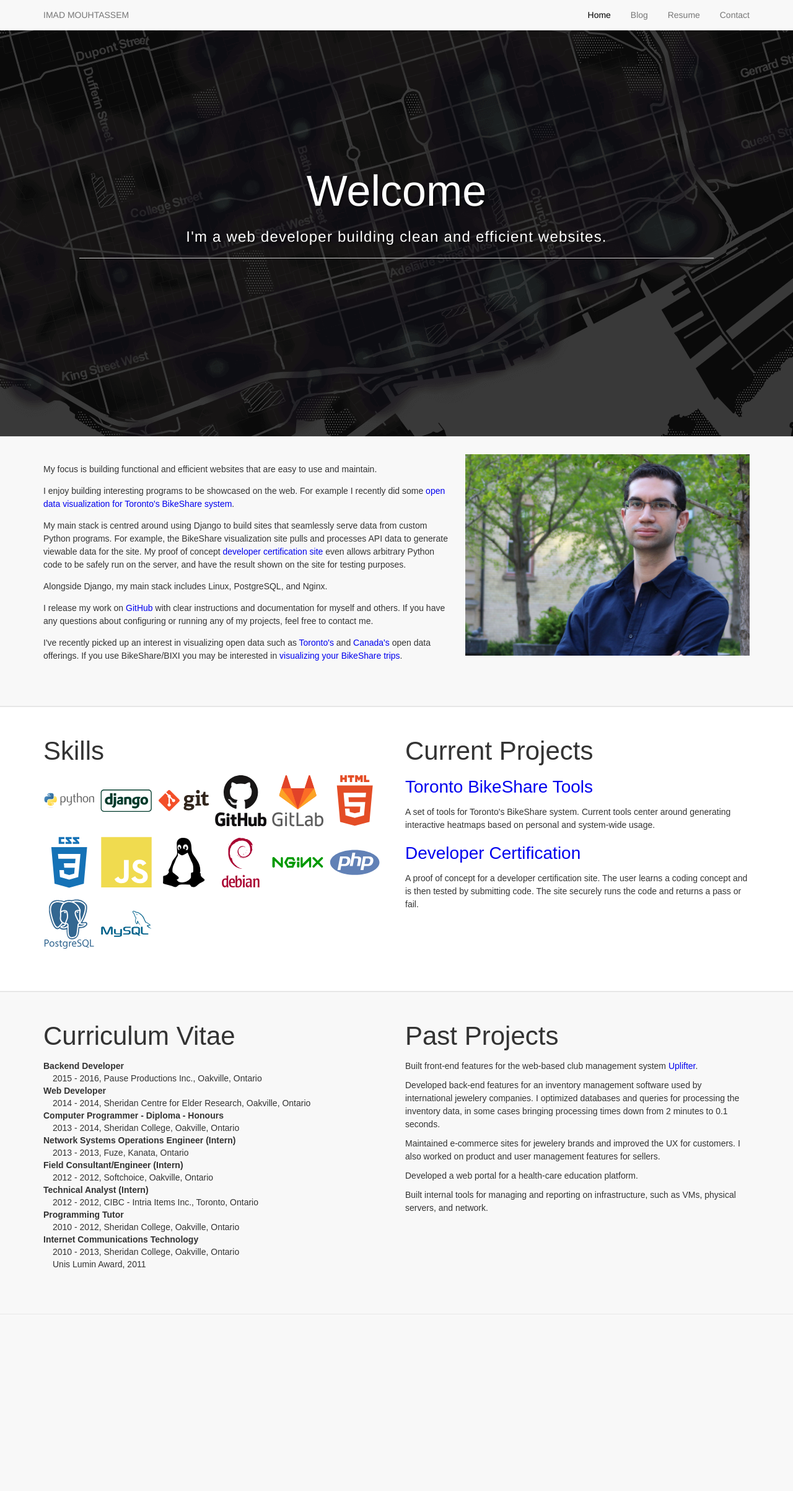
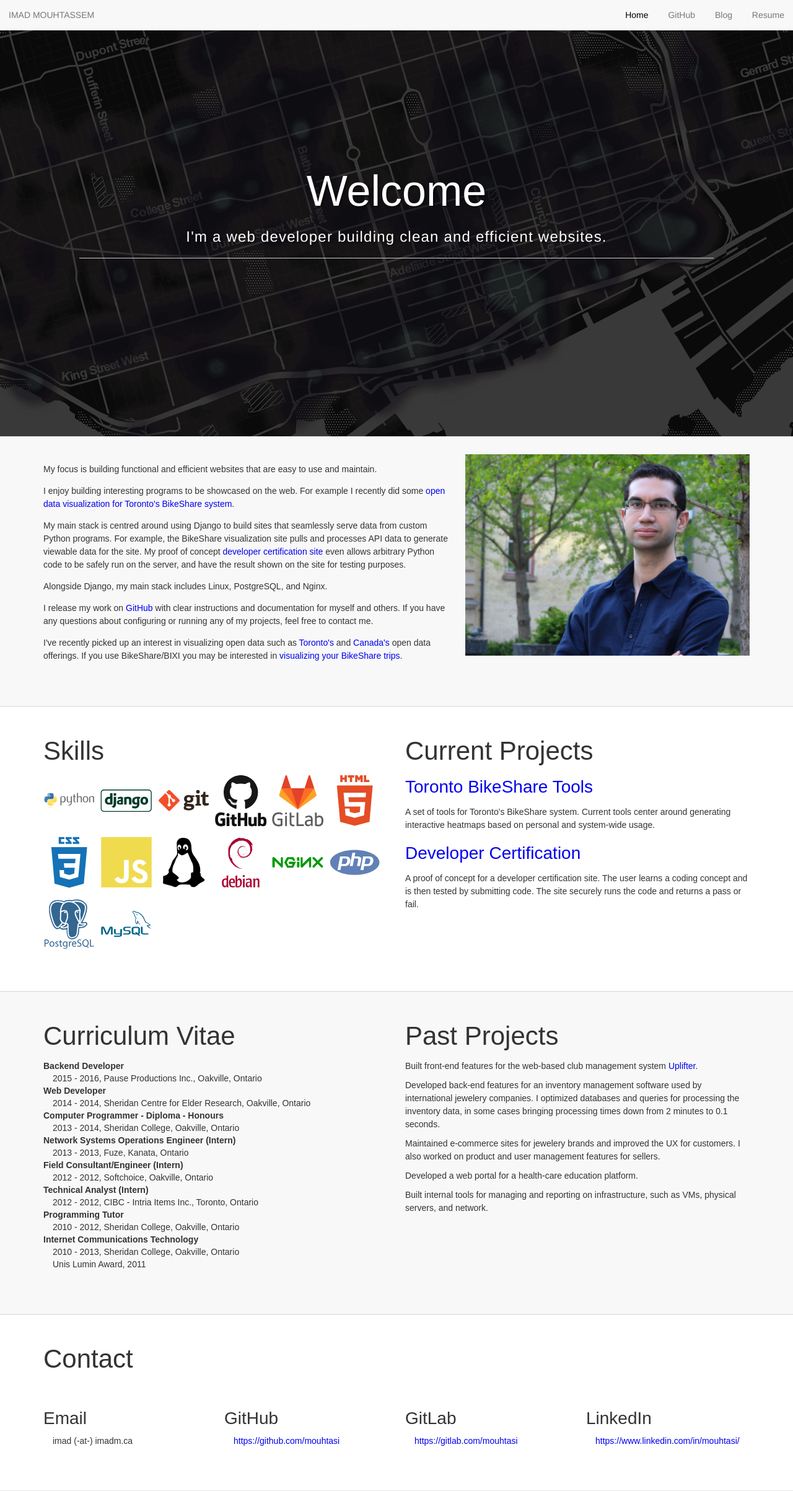
Before and after one commit to mouhtasi/imadm.ca_old, a Django app: page / in a window 1280 px wide. Shown: the whole page at 62% size. Before the commit the page ends 2121 px from the top, so only its background shows below. Run offline with Django 3.2, Linux system fonts and the light colour scheme; parts of the project's set-up code (start-up, migrations or seed data) failed here and were passed over.

Commit message:
Add contacts to bottom of page. Fix header styling in firefox.

```diff
--- a/base/static/base/css/style.css
+++ b/base/static/base/css/style.css
@@ -58,7 +58,7 @@
 }
 
 .home-menu {
-    padding: 0.5em 4em 0.5em 4em;
+    padding: 0.5em 4em 0.5em 0em;
     text-align: center;
     box-shadow: 0 1px 1px rgba(0,0,0, 0.10);
     background: #f8f8f8;
@@ -165,7 +165,8 @@
     }
 
     .home-menu ul {
-        float: right;
+        position: absolute;
+        right: 0;
     }
 
     /* We decrease the width of the .splash, since we have more width
--- a/base/templates/base/index.html
+++ b/base/templates/base/index.html
@@ -21,9 +21,9 @@
 
         <ul class="pure-menu-list">
             <li class="pure-menu-item pure-menu-selected"><a href="{% url 'index' %}" class="pure-menu-link">Home</a></li>
+            <li class="pure-menu-item"><a href="https://github.com/mouhtasi" class="pure-menu-link">GitHub</a></li>
             <li class="pure-menu-item"><a href="https://imadm.ca/blog" class="pure-menu-link">Blog</a></li>
             <li class="pure-menu-item"><a href="https://imadm.ca/resume.pdf" class="pure-menu-link">Resume</a></li>
-            <li class="pure-menu-item"><a href="{% url 'contact' %}" class="pure-menu-link">Contact</a></li>
         </ul>
     </div>
 </div>
@@ -146,6 +146,40 @@
             </div>
         </div>
     </div>
+
+<div class="content-wrapper">
+    <div class="content">
+        <div class="pure-g">
+            <div class="l-box pure-u-1">
+                <h2>Contact</h2>
+            </div>
+            <div class="l-box pure-u-1 pure-u-md-1-2 pure-u-lg-1-4">
+                <dl>
+                    <dt><h3>Email</h3></dt>
+                    <dd>imad (-at-) imadm.ca</dd>
+                </dl>
+            </div>
+            <div class="l-box pure-u-1 pure-u-md-1-2 pure-u-lg-1-4">
+                <dl>
+                    <dt><h3>GitHub</h3></dt>
+                    <dd><a href="https://github.com/mouhtasi">https://github.com/mouhtasi</a></dd>
+                </dl>
+            </div>
+            <div class="l-box pure-u-1 pure-u-md-1-2 pure-u-lg-1-4">
+                <dl>
+                    <dt><h3>GitLab</h3></dt>
+                    <dd><a href="https://gitlab.com/mouhtasi">https://gitlab.com/mouhtasi</a></dd>
+                </dl>
+            </div>
+            <div class="l-box pure-u-1 pure-u-md-1-2 pure-u-lg-1-4">
+                <dl>
+                    <dt><h3>LinkedIn</h3></dt>
+                    <dd><a href="https://www.linkedin.com/in/mouhtasi/">https://www.linkedin.com/in/mouhtasi/</a></dd>
+                </dl>
+            </div>
+        </div>
+    </div>
+</div>
 </div>
 </body>
 </html>
```
Also changed, not shown: base/templates/base/contact.html (deleted, +0 -54 lines).
